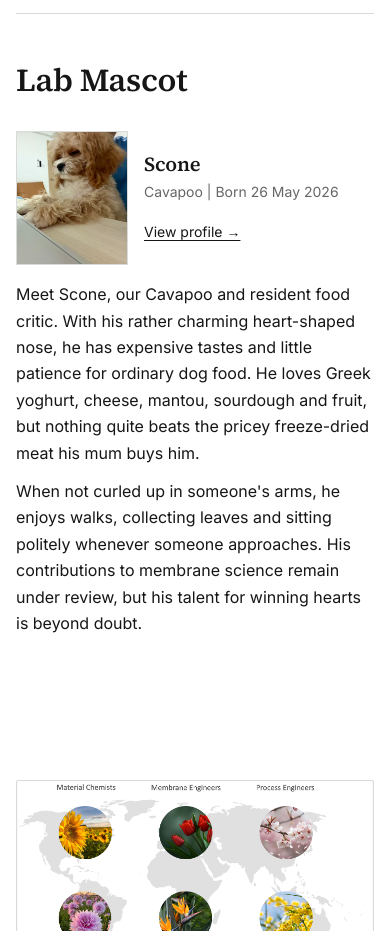
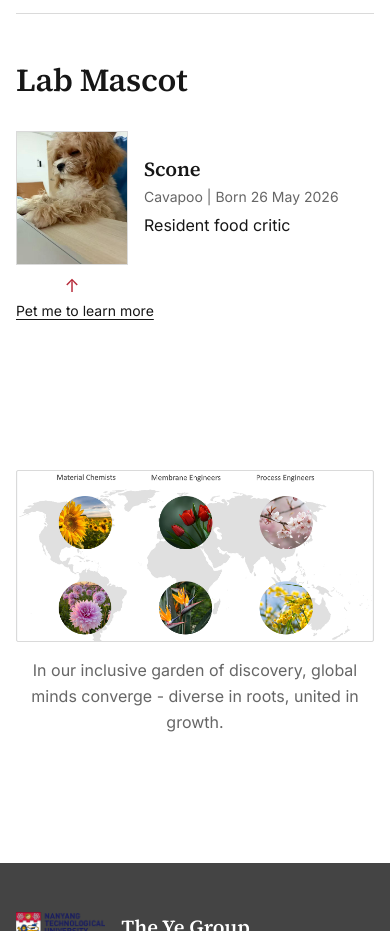
Before and after one commit to Yvetteee/ccylab, a Next.js app: page /people in a window 390 px wide. Shown: the part 3000-3931 px from the top of the page. Built offline with nearby package versions, Linux system fonts and the light colour scheme.

Commit message:
refine(people): add playful Scone profile invitation

```diff
--- a/app/people/page.module.css
+++ b/app/people/page.module.css
@@ -49,9 +49,9 @@
 .mascotRow.mascotRow {
   grid-template-areas:
     "photo identity"
-    "photo introduction";
-  grid-template-rows: auto 1fr;
-  row-gap: var(--space-3);
+    "photo invitation";
+  grid-template-rows: 1fr 1fr;
+  row-gap: var(--space-1);
   align-items: start;
   border-top: 0;
   padding-top: 0;
@@ -59,6 +59,7 @@
 
 .mascotPhoto {
   grid-area: photo;
+  align-self: center;
 }
 
 .mascotPhoto img {
@@ -67,25 +68,93 @@
 
 .mascotIdentity {
   grid-area: identity;
+  align-self: end;
 }
 
-.mascotIntroduction {
-  grid-area: introduction;
-  display: grid;
-  gap: var(--space-3);
-  max-width: 72ch;
+.mascotInvitation {
+  grid-area: invitation;
+  justify-self: start;
+  display: inline-flex;
+  align-items: center;
+  gap: var(--space-2);
+  min-height: 44px;
+  font-size: var(--text-sm);
+}
+
+.mascotInvitationText {
+  text-decoration: underline;
+  text-decoration-thickness: 1px;
+  text-underline-offset: 3px;
+}
+
+.mascotInvitation:hover {
+  text-decoration: none;
+}
+
+.mascotArrow {
+  --mascot-arrow-offset: -4px, 0;
+  color: var(--color-accent);
+  font-size: var(--text-lg);
+  line-height: 1;
+}
+
+.mascotArrow::before {
+  content: "←";
+  display: inline-block;
+  animation: mascotNudge 1.8s ease-in-out 2;
+}
+
+.mascotInvitation:is(:hover, :focus-visible) .mascotArrow::before {
+  animation-name: mascotNudgeReplay;
+}
+
+@keyframes mascotNudge {
+  50% {
+    transform: translate(var(--mascot-arrow-offset));
+  }
+}
+
+@keyframes mascotNudgeReplay {
+  50% {
+    transform: translate(var(--mascot-arrow-offset));
+  }
 }
 
 @media (max-width: 640px) {
   .mascotRow.mascotRow {
     grid-template-areas:
       "photo identity"
-      "introduction introduction";
+      "invitation invitation";
     grid-template-rows: auto auto;
-    row-gap: var(--space-4);
+    row-gap: var(--space-2);
   }
 
   .mascotIdentity {
     align-self: center;
   }
+
+  .mascotInvitation {
+    flex-direction: column;
+    align-items: flex-start;
+    gap: var(--space-1);
+    padding-block: var(--space-1);
+  }
+
+  .mascotArrow {
+    --mascot-arrow-offset: 0, -4px;
+    /* Match the shared mobile portrait column so the arrow points at its centre. */
+    width: 7rem;
+    text-align: center;
+  }
+
+  .mascotArrow::before {
+    content: "↑";
+  }
 }
+
+@media (prefers-reduced-motion: reduce) {
+  .mascotArrow::before,
+  .mascotInvitation:is(:hover, :focus-visible) .mascotArrow::before {
+    animation: none;
+  }
+}
--- a/app/people/page.tsx
+++ b/app/people/page.tsx
@@ -117,19 +117,16 @@ export default function PeoplePage() {
                 Born {labMascot.birthDateLabel}
               </time>
             </p>
-            <Link
-              href={mascotProfileHref}
-              className={memberStyles.profileLink}
-              aria-label={`View profile of ${labMascot.name}`}
-            >
-              View profile →
-            </Link>
+            <p>Resident food critic</p>
           </div>
-          <div className={styles.mascotIntroduction}>
-            {labMascot.introduction.map((paragraph) => (
-              <p key={paragraph}>{paragraph}</p>
-            ))}
-          </div>
+          <Link
+            href={mascotProfileHref}
+            className={styles.mascotInvitation}
+            aria-label={`Pet me to learn more about ${labMascot.name}`}
+          >
+            <span className={styles.mascotArrow} aria-hidden="true" />
+            <span className={styles.mascotInvitationText}>Pet me to learn more</span>
+          </Link>
         </article>
       </Section>
 
```
